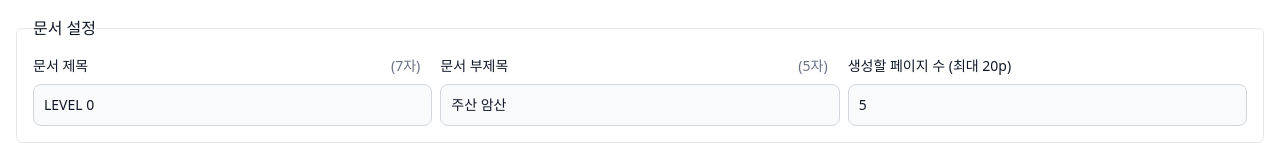
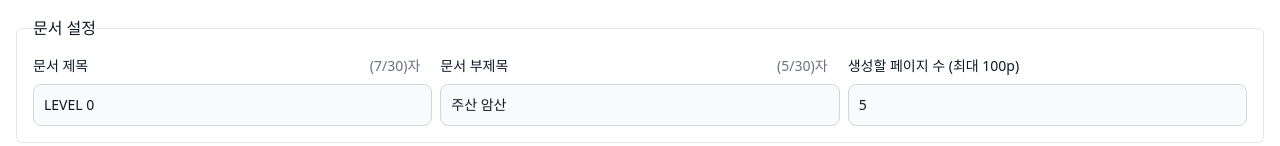
Before and after one commit to semanticist21/go-abacus, a React (Vite) app: page / in a window 1280 px wide. Shown: the part 207-353 px from the top of the page. Built offline with nearby package versions, Linux system fonts and the light colour scheme.

Commit message:
fix: update MainOption component to use formProps for text count and max length, and adjust page count limit to 100

```diff
--- a/src/pages/main/body.tsx
+++ b/src/pages/main/body.tsx
@@ -28,7 +28,10 @@ const MainBody = () => {
         <MainOption
           containerClassName="flex-1"
           label="문서 제목"
-          textCount={options.title.length.toLocaleString()}
+          formProps={{
+            textCount: options.title.length,
+            maxLength: 30,
+          }}
           placeholder="문서 제목 (ex. LEVEL 1)"
           value={options.title}
           onChange={(e) => setOptions({title: e.target.value})}
@@ -38,7 +41,10 @@ const MainBody = () => {
         <MainOption
           containerClassName="flex-1"
           label="문서 부제목"
-          textCount={options.subtitle.length.toLocaleString()}
+          formProps={{
+            textCount: options.subtitle.length,
+            maxLength: 30,
+          }}
           placeholder="문서 부제목 (ex. 주산 암산)"
           value={options.subtitle}
           onChange={(e) => setOptions({subtitle: e.target.value})}
@@ -47,7 +53,7 @@ const MainBody = () => {
         />
         <MainOption
           containerClassName="flex-1"
-          label="생성할 페이지 수 (최대 20p)"
+          label="생성할 페이지 수 (최대 100p)"
           placeholder="생성할 문제 페이지 수 (ex. 10)"
           type="number"
           min={1}
--- a/src/pages/main/main-option.tsx
+++ b/src/pages/main/main-option.tsx
@@ -4,15 +4,18 @@ import {cn} from '../../util/cn';
 
 interface MainOptionProps extends InputHTMLAttributes<HTMLInputElement> {
   label: string;
-  textCount?: string;
   containerClassName?: string;
+  formProps?: {
+    textCount: number;
+    maxLength: number;
+  };
 }
 
 const MainOption = ({
   label,
-  textCount,
   containerClassName,
   className,
+  formProps,
   ...rest
 }: MainOptionProps) => {
   const id = useId();
@@ -25,20 +28,21 @@ const MainOption = ({
       >
         {label}
 
-        {textCount && (
+        {formProps && (
           <data
-            className="text-gray-500 text-sm"
+            className="text-gray-500 text-sm data-[invalid=true]:text-red-500"
             aria-label="현재 입력된 텍스트 길이"
-            value={textCount}
+            value={formProps.textCount}
+            data-invalid={formProps.textCount > formProps.maxLength}
           >
-            ({textCount}자)
+            ({formProps.textCount}/{formProps.maxLength})자
           </data>
         )}
       </label>
       <input
         id={id}
         className={cn(
-          'bg-gray-50 border border-gray-300 text-gray-900 text-sm rounded-lg focus:ring-blue-500 focus:border-blue-500 block w-full p-2.5',
+          'bg-gray-50 border border-gray-300 text-gray-900 text-sm rounded-lg focus:ring-blue-500 focus:border-blue-500 block w-full p-2.5 transition-all',
           className
         )}
         type="text"
--- a/src/store/type.ts
+++ b/src/store/type.ts
@@ -31,8 +31,8 @@ export const optionsSchema = z.object({
     .min(1, {
       message: '생성할 페이지 수는 최소한 1페이지 이상 입력해야 합니다.',
     })
-    .max(20, {
-      message: '생성할 페이지 수는 최대 20페이지까지 입력할 수 있습니다.',
+    .max(100, {
+      message: '생성할 페이지 수는 최대 100페이지까지 입력할 수 있습니다.',
     })
     .default(5),
   solutions_per_page: z.number().min(1).default(15),
```
